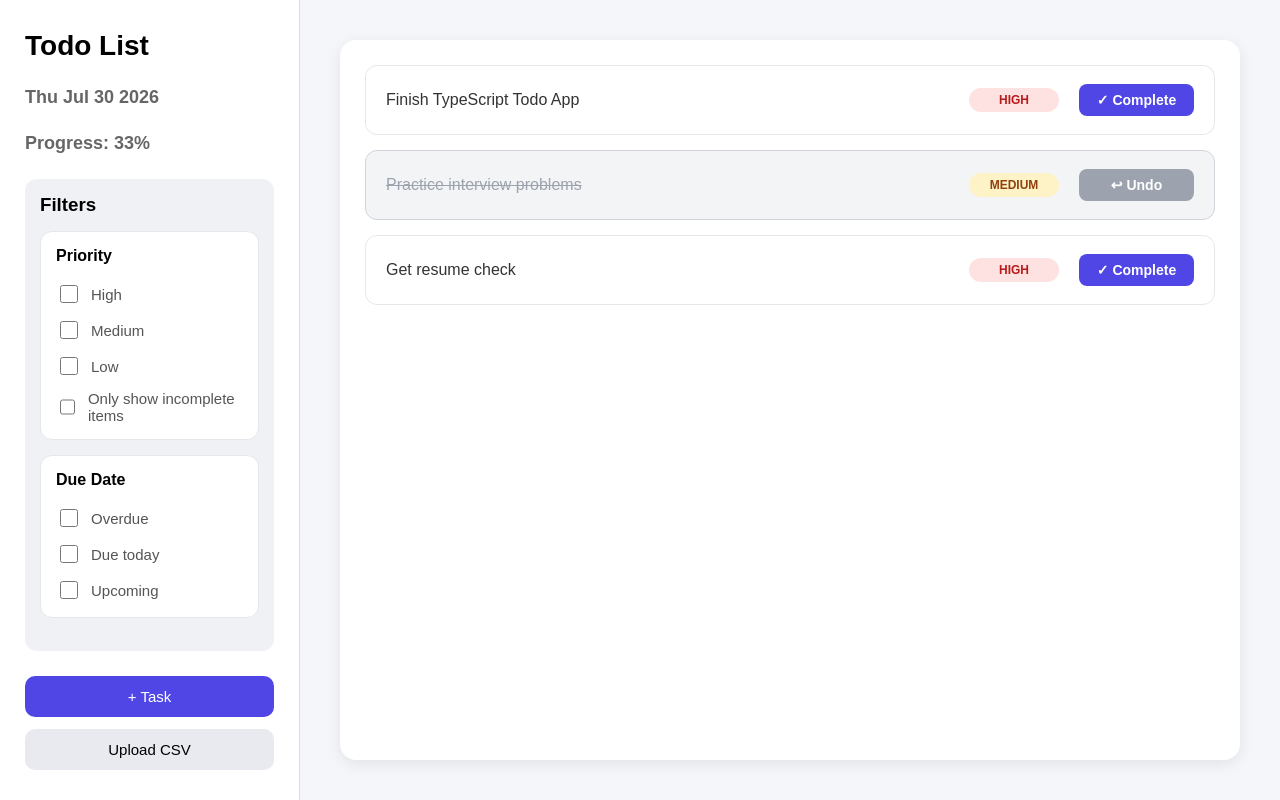
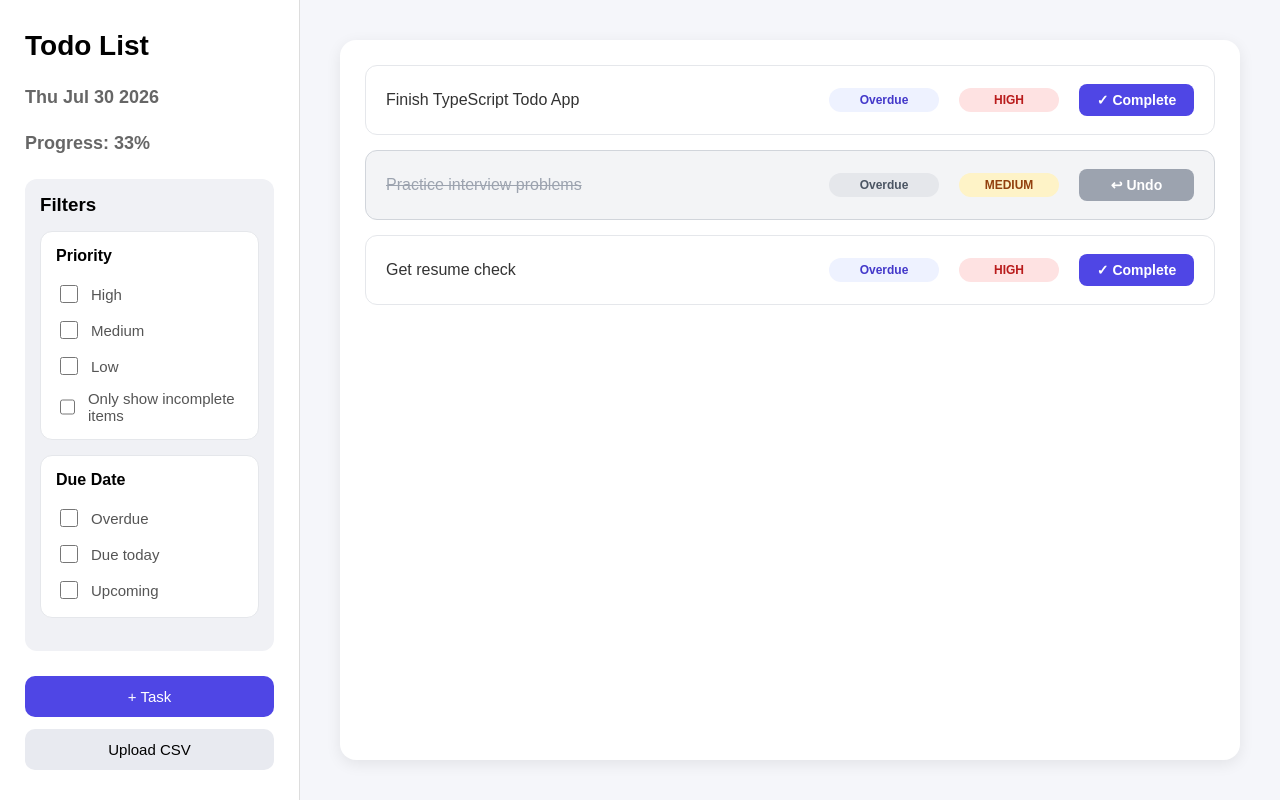
Before and after one commit to AudreyBurrell/todo-typescript, a React (Vite) app: page / in a window 1280 px wide. Built offline with nearby package versions, Linux system fonts and the light colour scheme.

Commit message:
Debugging and fixing it to display "Due Today" when the task is due today rather than "Upcoming" and fixing the CSS to keep everything aligned nicely

```diff
--- a/src/App.tsx
+++ b/src/App.tsx
@@ -144,7 +144,7 @@ function App() {
                     {/* to-do list appears here with title, delete button, and prioirty*/}
                     <ul className="taskList">
                         {visibleTasks.map((task) => (
-                            <TaskItem key={task.id} task={task} onToggle={toggleTask} />
+                            <TaskItem key={task.id} task={task} onToggle={toggleTask} currentDate={currentDate} />
                         ))}
                     </ul>
                     {/*modals*/}
--- a/src/components/AddTaskModal.tsx
+++ b/src/components/AddTaskModal.tsx
@@ -1,7 +1,6 @@
 import "../styles/AddTaskModal.css";
 import { useState } from "react";
 import type { Task } from "../types/Task";
-
 
 interface addTaskProps {
     onClose: () => void; //onClose is the name of the prop, and is a function and returns nothing
@@ -13,25 +12,30 @@ function AddTaskModal({ onClose, onAddTask } : addTaskProps) {
     const [date, setDate] = useState("");
     const [priority, setPriority] = useState<Task["priority"]>("MEDIUM"); //NEED TO DO THIS BECAUSE IT CAN ONLY BE THREE STRING OPTIONS
 
+    function parseLocalDate(dateString: string): Date {
+        const [year, month, day] = dateString.split("-").map(Number);
+        return new Date(year, month - 1, day); // local midnight, not UTC
+    }
+
     return (
         <>
             <div className="modalOverlay">
                 <div className="modal">
                     <h2>Add Task</h2>
-                    {/*NEED AN AREA TO:
-                        1. Enter the title of the task
-                        2. Enter the due date
-                        3. Enter the priority
-                        4. Add button
-                            a. when the add button is pressed:
-                                1. Turn it into a task with the id, title, due date, priority, and completion (not in that order)
-                                2. Send it back to be added
-                    */}
                     <div className="addTaskFormArea">
-                        <form>
+                        <form onSubmit={(event) => {
+                            event.preventDefault();
+                            onAddTask({
+                                id: Date.now(),
+                                title: title,
+                                completed: false,
+                                date: parseLocalDate(date),
+                                priority: priority
+                            });
+                        }}>
                             <label>
                                 Task:
-                                <input type="text" placeholder="Enter task..." value= {title} onChange={(event) => setTitle(event.target.value)} />
+                                <input type="text" placeholder="Enter task..." value={title} onChange={(event) => setTitle(event.target.value)} />
                             </label>
                             <label>
                                 Date:
@@ -39,19 +43,13 @@ function AddTaskModal({ onClose, onAddTask } : addTaskProps) {
                             </label>
                             <label>
                                 Priority
-                                <select value={priority} onChange={(event) => setPriority(event.target.value as Task["priority"])}> {/*The "as" tells the TS that it's one of the priority types*/}
+                                <select value={priority} onChange={(event) => setPriority(event.target.value as Task["priority"])}>
                                     <option value="HIGH">High</option>
                                     <option value="MEDIUM">Medium</option>
                                     <option value="LOW">Low</option>
                                 </select>
                             </label>
-                            <div className="modalButtons" onClick={() => onAddTask({
-                                id: Date.now(),
-                                title: title,
-                                completed: false,
-                                date: new Date(date),
-                                priority: priority
-                            })}>
+                            <div className="modalButtons">
                                 <button type="submit">
                                     Add Task
                                 </button>
--- a/src/components/TaskItem.tsx
+++ b/src/components/TaskItem.tsx
@@ -1,16 +1,32 @@
 import type { Task } from "../types/Task";
+import { determineTime } from "../utils/taskUtils";
 
 interface TaskItemProps {
     task: Task;
     onToggle: (id: number) => void;
+    currentDate: Date;
 }
 
-function TaskItem({task, onToggle}: TaskItemProps) {
+function TaskItem({task, onToggle, currentDate}: TaskItemProps) {
+
+    function getDueDateLabel(currentDate: Date, taskDate: Date): string {
+        if (determineTime(currentDate, taskDate, ["TODAY"])) {
+            return "Due Today";
+        }
+        if (determineTime(currentDate, taskDate, ["UPCOMING"])) {
+            return "Upcoming";
+        }
+        return "Overdue";
+    }
+
     return (
         <>
             <li className={task.completed ? "task task_completed" : "task"}>
                 <span className="taskTitle">
                     {task.title}
+                </span>
+                <span className="dueDateDisplay">
+                    {getDueDateLabel(currentDate, task.date)}
                 </span>
                 <span className={`priority priority-${task.priority.toLowerCase()}`}>
                     {task.priority}
--- a/src/styles/App.css
+++ b/src/styles/App.css
@@ -221,9 +221,9 @@ body {
 
 .task {
     display: grid;
-    grid-template-columns: 1fr 90px 115px;
+    grid-template-columns: 1fr 110px 100px 115px;
     align-items: center;
-    gap: 20px;
+    gap: 15px 20px;
 
     padding: 18px 20px;
 
@@ -232,11 +232,10 @@ body {
     border-radius: 12px;
 
     color: #333;
-
-    transition: all 0.2s ease;
 }
 
-.priority {
+.priority,
+.dueDateDisplay {
     padding: 5px 10px;
     border-radius: 20px;
 
@@ -260,6 +259,23 @@ body {
 .priority-low {
     background-color: #dcfce7;
     color: #166534;
+}
+ .dueDateDisplay {
+    padding: 5px 10px;
+    border-radius: 20px;
+
+    width: 100%;
+    font-size: 12px;
+    font-weight: 700;
+    text-align: center;
+
+    background-color: #eef2ff;
+    color: #4338ca;
+}
+
+.task_completed .dueDateDisplay {
+    background-color: #e5e7eb;
+    color: #4b5563;
 }
 
 .task_completed {
--- a/src/utils/taskUtils.ts
+++ b/src/utils/taskUtils.ts
@@ -20,22 +20,29 @@ export function filterByComplete(tasks: Task[], checked: boolean): Task[] {
     }
 }
 
-function determineTime(currentDate: Date, testingDate: Date, dueDates: DueDate[]): boolean {
+function isSameDay(day1: Date, day2: Date): boolean {
+    return (
+        day1.getFullYear() === day2.getFullYear() &&
+        day1.getMonth() === day2.getMonth() &&
+        day1.getDate() === day2.getDate()
+    )
+}
+export function determineTime(currentDate: Date, testingDate: Date, dueDates: DueDate[]): boolean {
     //returns true or false if it matches one of the due dates in dueDates and is not completed yet.
     for (const dueDate of dueDates) {
         switch (dueDate) {
             case "TODAY":
-                if (testingDate.getTime() === currentDate.getTime()) {
+                if (isSameDay(testingDate, currentDate)) {
                     return true;
                 }
                 break;
             case "UPCOMING":
-                if (testingDate > currentDate) {
+                if (!isSameDay(testingDate, currentDate) && testingDate > currentDate) {
                     return true;
                 }
                 break;
             case "OVERDUE":
-                if (testingDate < currentDate) {
+                if (!isSameDay(testingDate, currentDate) && testingDate < currentDate) {
                     return true;
                 }
                 break;
```
